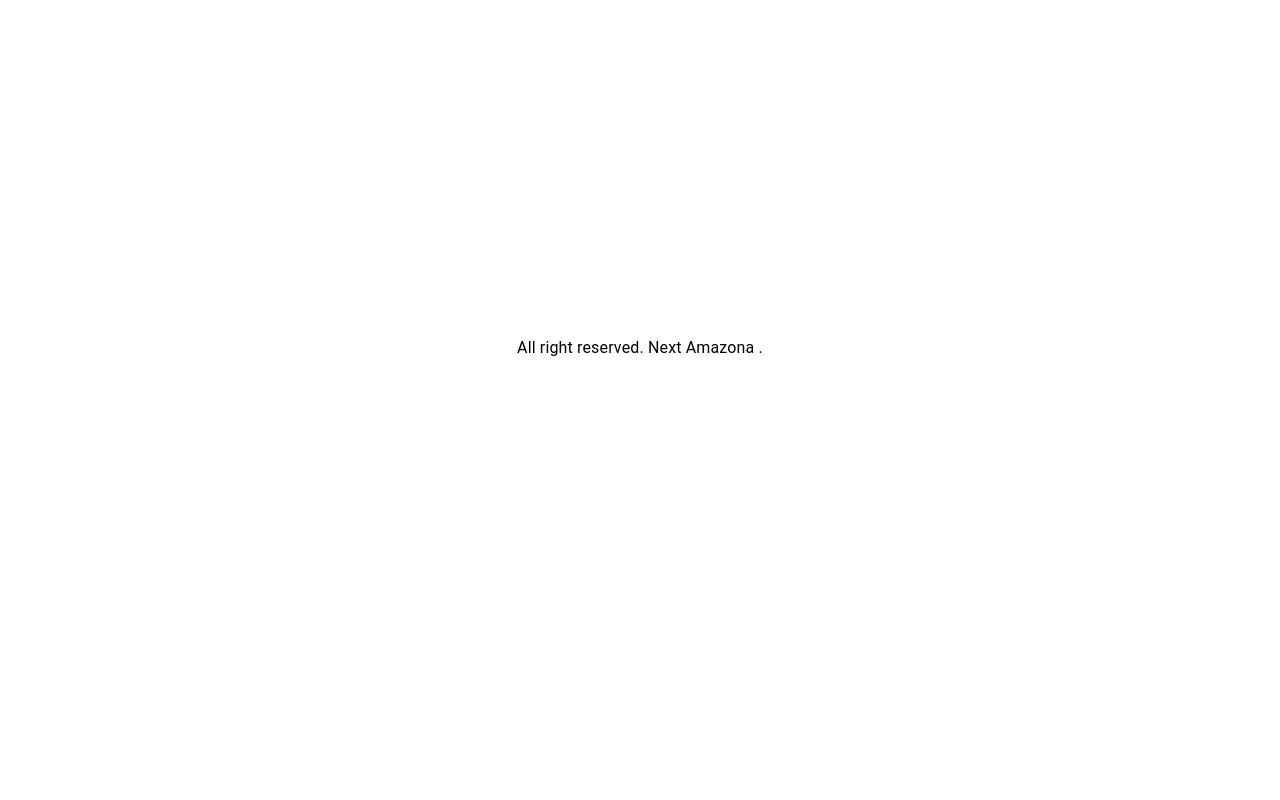
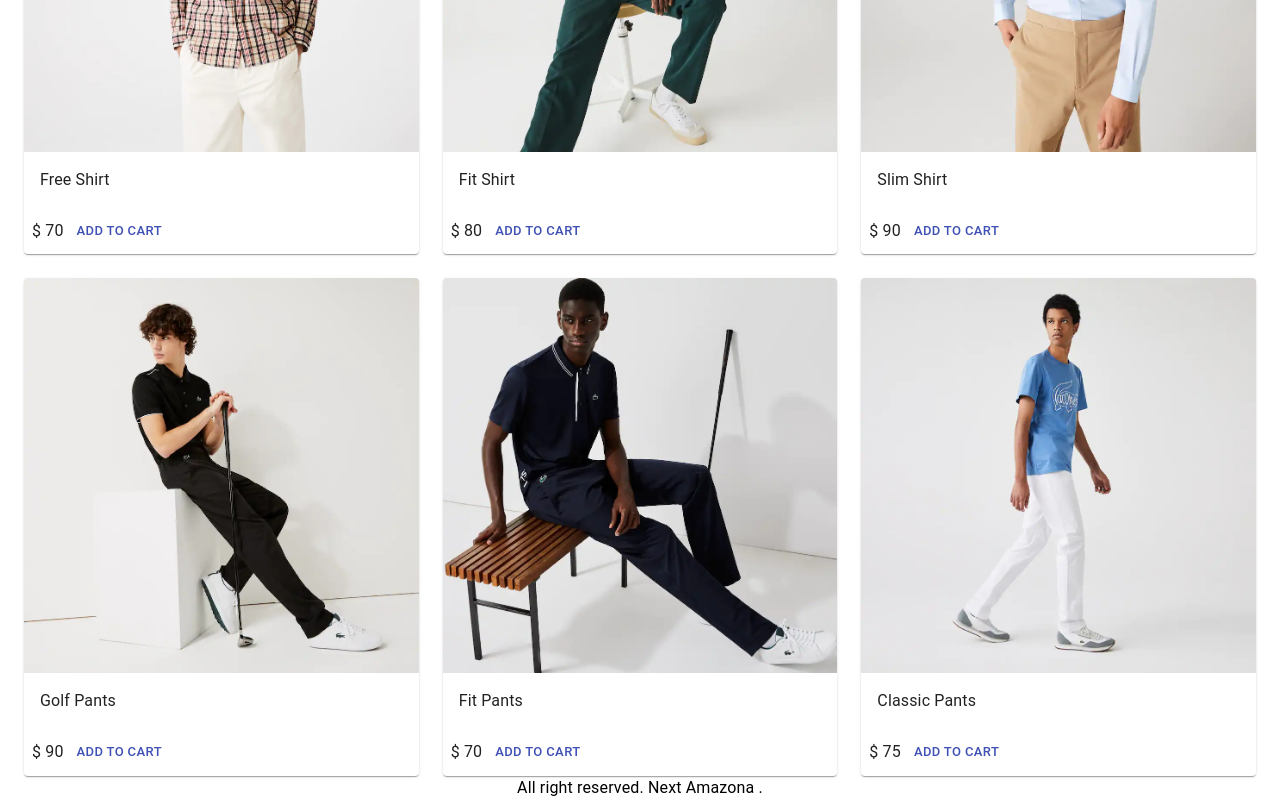
Before and after one commit to diallogn/shop, a Next.js app: page / in a window 1280 px wide. Shown: the part 389-1189 px from the top of the page. Before the commit the page ends 800 px from the top, so only its background shows below. Built offline with nearby package versions, Linux system fonts and the light colour scheme.

Commit message:
display list of products

```diff
--- a/pages/index.js
+++ b/pages/index.js
@@ -1,18 +1,46 @@
-import Head from 'next/head';
-import Image from 'next/image';
-import styles from '../styles/Home.module.css';
 import Layout from '../components/Layout';
+import {
+  Grid,
+  Card,
+  CardActionArea,
+  CardMedia,
+  CardContent,
+  Typography,
+  CardActions,
+  Button,
+} from '@material-ui/core';
+import data from '../utils/data';
 
 export default function Home() {
   return (
     <Layout>
       <h1>Products</h1>
-      <ul>
-        <li>Product 1</li>
-        <li>Product 2</li>
-        <li>Product 3</li>
-        <li>Product 4</li>
-      </ul>
+      <Grid container spacing={3}>
+        {data.products.map((product) => {
+          return (
+            <Grid item md={4} key={product.name}>
+              <Card>
+                <CardActionArea>
+                  <CardMedia
+                    component="img"
+                    image={product.image}
+                    title={product.name}
+                  ></CardMedia>
+                  <CardContent>
+                    <Typography>{product.name}</Typography>
+                  </CardContent>
+                </CardActionArea>
+                <CardActions>
+                  <Typography>$ {product.price}</Typography>
+                  <Button size="small" color="primary">
+                    Add to cart
+                  </Button>
+                </CardActions>
+              </Card>
+            </Grid>
+          );
+        })}
+      </Grid>
     </Layout>
   );
 }
--- /dev/null
+++ b/utils/data.js
@@ -0,0 +1,72 @@
+const Data = {
+  products: [
+    {
+      name: 'Free Shirt',
+      category: 'Shirts',
+      image: '/images/shirt1.jpg',
+      price: 70,
+      brand: 'Nike',
+      rating: 4.5,
+      numReviews: 10,
+      countInStock: 20,
+      description: 'A propular shirt',
+    },
+    {
+      name: 'Fit Shirt',
+      category: 'Shirts',
+      image: '/images/shirt2.jpg',
+      price: 80,
+      brand: 'Adidas',
+      rating: 4.2,
+      numReviews: 10,
+      countInStock: 23,
+      description: 'A propular shirt',
+    },
+    {
+      name: 'Slim Shirt',
+      category: 'Shirts',
+      image: '/images/shirt3.jpg',
+      price: 90,
+      brand: 'Raymond',
+      rating: 4.5,
+      numReviews: 10,
+      countInStock: 20,
+      description: 'A propular shirt',
+    },
+    {
+      name: 'Golf Pants',
+      category: 'Pants',
+      image: '/images/pants1.jpg',
+      price: 90,
+      brand: 'Oliver',
+      rating: 4.5,
+      numReviews: 10,
+      countInStock: 20,
+      description: 'Smart looking pants',
+    },
+    {
+      name: 'Fit Pants',
+      category: 'Pants',
+      image: '/images/pants2.jpg',
+      price: 70,
+      brand: 'Jordan',
+      rating: 4.5,
+      numReviews: 10,
+      countInStock: 20,
+      description: 'Smart looking pants',
+    },
+    {
+      name: 'Classic Pants',
+      category: 'Pants',
+      image: '/images/pants3.jpg',
+      price: 75,
+      brand: 'Gucci',
+      rating: 4.5,
+      numReviews: 10,
+      countInStock: 20,
+      description: 'Smart looking pants',
+    },
+  ],
+};
+
+export default Data;
```
